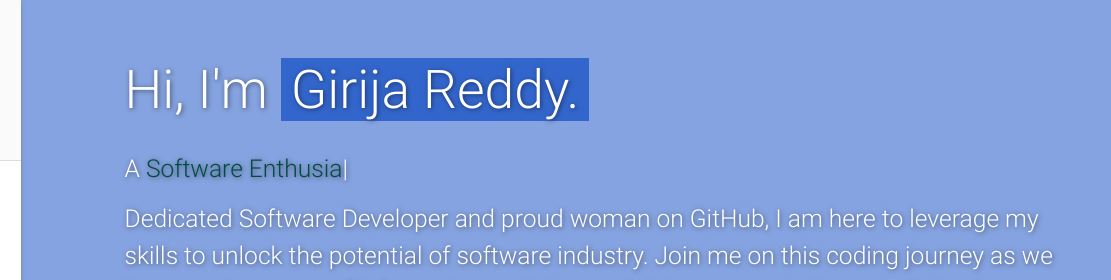
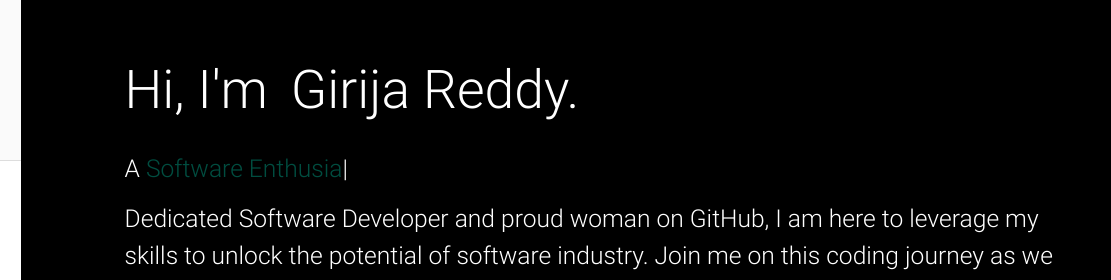
Before and after one commit to hinatathegeek15/hinatathegeek15.github.io, a plain HTML site: page index.html in a window 1280 px wide. Shown: the top 280 px of the page, 169-1280 px from the left. Drawn offline with nearby package versions, Linux system fonts and the light colour scheme.

Commit message:
Add files via upload

```diff
--- a/assets/css/style.css
+++ b/assets/css/style.css
@@ -358,7 +358,7 @@ h3 {
 }
 
 .overlay {
-  background-color:  #85a3e0;
+  background-color:  #000000;
   height: 100%;
   left: 0;
   position: absolute;
@@ -368,7 +368,7 @@ h3 {
 
 body
 {
-  background-color: #85a3e0;
+  background-color: #000000;
 }
 
 .waves-effect.waves-blue .waves-ripple {
@@ -557,7 +557,7 @@ small {
 /* main .teal-text */
 
 .teal-text {
-  color:  #2e5cb8 !important;
+  color:  #000000 !important;
 }
 
 /* .teal-text {
@@ -567,7 +567,7 @@ small {
 /* .teal */
 
 .teal {
-  background-color: #3366cc !important;
+  background-color: #000000 !important;
 }
 
 /* .teal {
```
